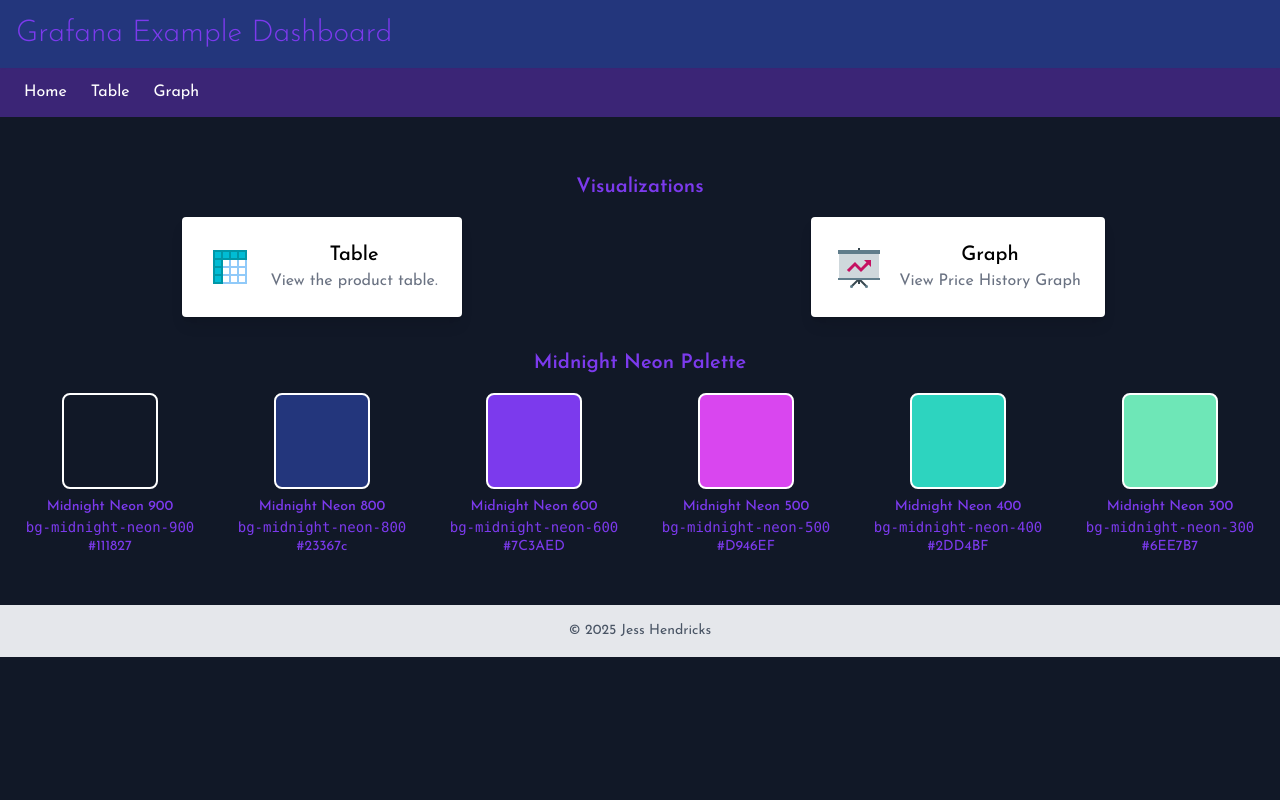
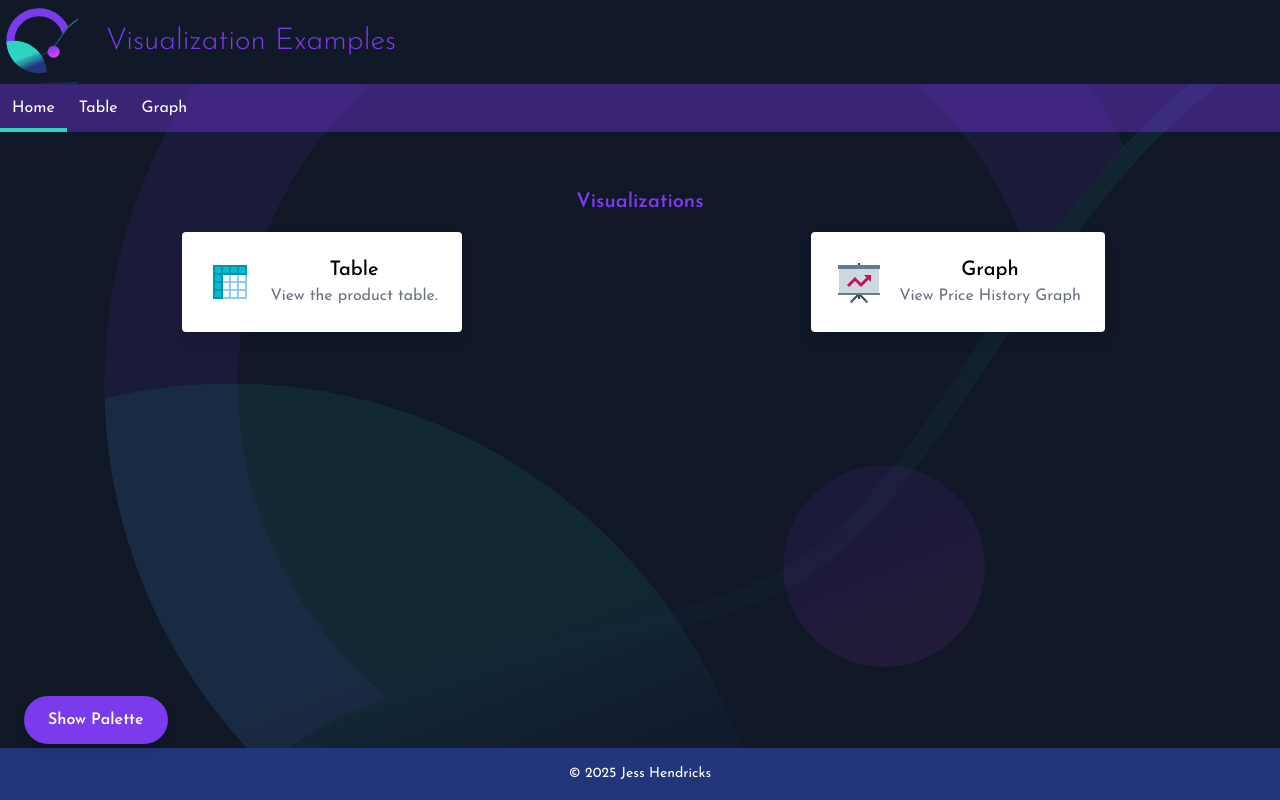
Before and after one commit to jesshmusic/grafana-example, a Next.js app: page / in a window 1280 px wide. Built offline with nearby package versions, Linux system fonts and the light colour scheme.

Commit message:
feat: Further style enhancements

```diff
--- a/src/app/globals.css
+++ b/src/app/globals.css
@@ -34,4 +34,20 @@
   background: var(--background);
   color: var(--foreground);
   font-family: var(--font-josefin), serif;
+  position: relative;
+  z-index: 0;
 }
+
+/* ✅ Background SVG layer behind all content */
+body::before {
+  content: "";
+  position: fixed;
+  inset: 0;
+  z-index: -1;
+  background-image: url("/BackgroundLarge.svg");
+  background-repeat: no-repeat;
+  background-size: cover;
+  background-position: center;
+  opacity: 0.3;
+  pointer-events: none;
+}
--- a/src/app/layout.tsx
+++ b/src/app/layout.tsx
@@ -18,24 +18,22 @@
 });
 
 export const metadata: Metadata = {
-  title: "Create Next App",
-  description: "Generated by create next app",
+  title: "Visualization Examples",
+  description: "Various examples of visualizations using Grafana data sources and Plotly.js",
 };
 
-export default function RootLayout({
-  children,
-}: Readonly<{
+export default function RootLayout({ children }: {
   children: React.ReactNode;
-}>) {
+}) {
   return (
     <html lang="en">
-      <body
-        className={`${josefinSans.variable} ${geistMono.variable} antialiased`}
-      >
+      <body className={`${josefinSans.variable} ${geistMono.variable} antialiased min-h-screen flex flex-col relative`}>
         <ApolloWrapper>
           <Header />
           <Navbar />
-          <main className="p-4">{children}</main>
+          <main className="relative z-10 p-4 flex-grow">
+            {children}
+          </main>
           <Footer />
         </ApolloWrapper>
       </body>
--- a/src/app/page.tsx
+++ b/src/app/page.tsx
@@ -5,37 +5,51 @@
 import { FcDataSheet, FcStatistics } from "react-icons/fc";
 
 export default function Home() {
+  const [showPalette, setShowPalette] = React.useState(false);
   const midnightNeon = [
     { name: "Midnight Neon 900", bg: "bg-midnight-neon-900", hex: "#111827" },
     { name: "Midnight Neon 800", bg: "bg-midnight-neon-800", hex: "#23367c" },
+    { name: "Midnight Neon 700", bg: "bg-midnight-neon-700", hex: "#3f4d83" },
     { name: "Midnight Neon 600", bg: "bg-midnight-neon-600", hex: "#7C3AED" },
     { name: "Midnight Neon 500", bg: "bg-midnight-neon-500", hex: "#D946EF" },
     { name: "Midnight Neon 400", bg: "bg-midnight-neon-400", hex: "#2DD4BF" },
     { name: "Midnight Neon 300", bg: "bg-midnight-neon-300", hex: "#6EE7B7" },
   ];
 
+  const visualizations = [
+    { title: "Table", description: "View the product table.", CardIcon: FcDataSheet, url: "/table" },
+    { title: "Graph", description: "View Price History Graph", CardIcon: FcStatistics, url: "/graph"}
+  ]
+
   return (
     <main className="text-center mt-10 space-y-8">
       <section>
         <h2 className="text-xl font-semibold mb-4">Visualizations</h2>
         <div className="grid grid-cols-1 md:grid-cols-2 gap-6 justify-items-center">
+          {visualizations.map(({ title, description, CardIcon, url }) => (
             <Card
-            title={"Table"}
-            description={"View the product table."}
-            CardIcon={FcDataSheet}
-            url={"/table"}
-          />
-          <Card
-            title={"Graph"}
-            description={"View Price History Graph"}
-            CardIcon={FcStatistics}
-            url={"/graph"}
-          />
+              key={url}
+              title={title}
+              description={description}
+              CardIcon={CardIcon}
+              url={url} />
+          ))}
         </div>
       </section>
-      <section>
-        <h2 className="text-xl font-semibold mb-4">Midnight Neon Palette</h2>
-        <div className="grid grid-cols-1 sm: grid-cols-3 md:grid-cols-6 gap-6 justify-items-center">
+      <button
+        onClick={() => setShowPalette(!showPalette)}
+        className="fixed bottom-6 left-6 z-50 px-6 py-3 rounded-full bg-midnight-neon-600 text-white font-semibold shadow-lg hover:bg-midnight-neon-500 transition-all duration-300"
+      >
+        {showPalette ? "Hide Palette" : "Show Palette"}
+      </button>
+      <div
+        className={`fixed bottom-0 left-0 w-full z-40 bg-midnight-neon-800 text-white shadow-2xl transform transition-transform duration-500 ease-in-out ${
+          showPalette ? "translate-y-0" : "translate-y-full"
+        }`}
+      >
+        <section className="p-6 max-w-6xl mx-auto">
+          <h2 className="text-xl font-semibold mb-4 text-center">Midnight Neon Palette</h2>
+          <div className="grid sm:grid-cols-3 md:grid-cols-7 gap-6 justify-items-center">
             {midnightNeon.map(({ name, bg, hex }) => (
               <div key={name} className="flex flex-col items-center">
                 <div
@@ -46,7 +60,7 @@
                     height: "6rem",
                   }}
                 />
-              <div className="mt-2 text-sm">
+                <div className="mt-2 text-sm text-white text-center">
                   <div className="font-medium">{name}</div>
                   <code className="block">{bg}</code>
                   <div>{hex}</div>
@@ -55,6 +69,8 @@
             ))}
           </div>
         </section>
+      </div>
+
     </main>
   );
 }
--- a/src/components/Footer.tsx
+++ b/src/components/Footer.tsx
@@ -1,7 +1,7 @@
 export default function Footer() {
   return (
-    <footer className="bg-gray-200 text-center p-4 mt-8">
-      <p className="text-sm text-gray-600">&copy; 2025 Jess Hendricks</p>
+    <footer className="bg-midnight-neon-800 text-center p-4 mt-8">
+      <p className="text-sm text-white">&copy; 2025 Jess Hendricks</p>
     </footer>
   );
 }
--- a/src/components/Header.tsx
+++ b/src/components/Header.tsx
@@ -1,7 +1,17 @@
+import Image from "next/image";
+
 export default function Header() {
   return (
-    <header className="bg-midnight-neon-800 shadow p-4 text-left font-light">
-      <h1 className={`text-3xl font-light`}>Grafana Example Dashboard</h1>
+    <header className="bg-midnight-neon-900 shadow text-left font-light flex align-center gap-4">
+      <Image
+        src="/PortfolioSampleLogo.svg"
+        alt="Abstract Logo"
+        width={78}
+        height={78}
+      />
+      <h1 className={`text-3xl font-light px-3 py-6`}>
+        Visualization Examples
+      </h1>
     </header>
   );
 }
--- a/src/components/Navbar.tsx
+++ b/src/components/Navbar.tsx
@@ -1,27 +1,28 @@
+"use client";
+
 import Link from "next/link";
+import { usePathname } from "next/navigation";
 
 export default function Navbar() {
-  const linkStyle = `
-          border-b-5
-          border-midnight-neon-600/0
-          hover:border-midnight-neon-600/90
-          pt-3
-          pb-2
-          transition-colors
-          duration-500
-          ease-in-out
-        `;
+  const pathname = usePathname();
+
+  const linkStyle = (href: string) => `
+    border-b-4
+    ${pathname === href ? "border-midnight-neon-400" : "border-transparent"}
+    hover:border-midnight-neon-600
+    pt-3
+    pb-2
+    px-3
+    transition-colors
+    duration-300
+    ease-in-out
+  `;
+
   return (
-    <nav className="bg-midnight-neon-600/40 text-white px-6 flex justify-left gap-6">
-      <Link href="/" className={linkStyle}>
-        Home
-      </Link>
-      <Link href="/table" className={linkStyle}>
-        Table
-      </Link>
-      <Link href="/graph" className={linkStyle}>
-        Graph
-      </Link>
+    <nav className="bg-midnight-neon-600/40 text-white flex justify-left gap-0">
+      <Link href="/" className={linkStyle("/")}>Home</Link>
+      <Link href="/table" className={linkStyle("/table")}>Table</Link>
+      <Link href="/graph" className={linkStyle("/graph")}>Graph</Link>
     </nav>
   );
 }
```
Also changed, not shown: public/BackgroundLarge.svg (added), public/PortfolioSampleLogo.svg (added). Lines whose indentation alone changed are shown as unchanged.
